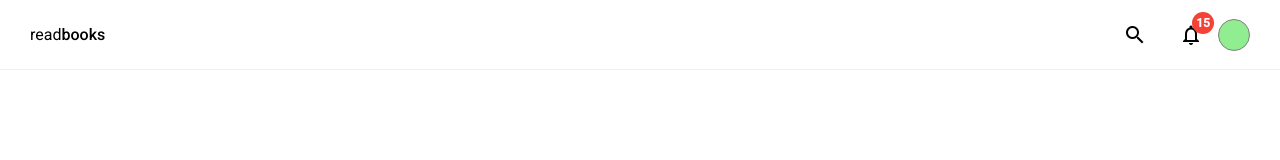
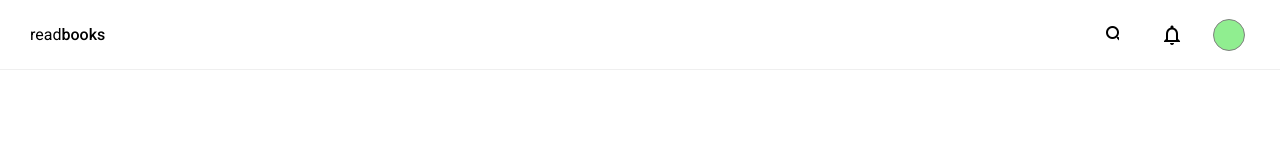
Before and after one commit to NikitaT1/bookSharing, an Angular app: page / in a window 1280 px wide. Shown: the top 160 px of the page. Built offline with nearby package versions, Linux system fonts and the light colour scheme.

Commit message:
INT-1. Header - refactoring styles

```diff
--- a/src/app/core/components/header/header.component.html
+++ b/src/app/core/components/header/header.component.html
@@ -1,17 +1,33 @@
 <div class="header">
   <div class="header-title">read<span>books</span></div>
   <div class="header-content">
+
     <app-search></app-search>
+
     <div class="notification">
-      <mat-icon matBadge="15" matBadgeColor="warn" class="bell-icon">notifications_none</mat-icon>
+      <mat-icon
+        [matBadge]="notifications"
+        matBadgeColor="warn"
+        [matBadgeHidden]="!notifications"
+        matBadgeSize="small"
+        class="bell-icon"
+      >notifications_none</mat-icon>
     </div>
-    <button mat-button [matMenuTriggerFor]="menu" class="user-menu"></button>
+
+    <div class="user-menu-container">
+      <button
+        mat-button
+        [matMenuTriggerFor]="menu"
+        class="user-menu"
+      ></button>
+    </div>
+
     <mat-menu #menu="matMenu">
-  <button mat-menu-item>Add book</button>
-  <button mat-menu-item>requests</button>
-  <button mat-menu-item>profile</button>
-  <button mat-menu-item>logout</button>
-  </mat-menu>
+      <button mat-menu-item>Add book</button>
+      <button mat-menu-item>requests</button>
+      <button mat-menu-item>profile</button>
+      <button mat-menu-item>logout</button>
+    </mat-menu>
 
   </div>
 </div>
--- a/src/app/core/components/header/header.component.scss
+++ b/src/app/core/components/header/header.component.scss
@@ -18,13 +18,12 @@
   column-gap: 15px
 }
 
-.notification {
+.notification,
+.user-menu-container {
+  width: 42px;
   cursor: pointer;
-  display: flex
-}
-
-.bell-icon {
-  margin: auto
+  display: flex;
+  justify-content: center;
 }
 
 .header-title {
--- a/src/app/core/components/header/header.component.ts
+++ b/src/app/core/components/header/header.component.ts
@@ -1,8 +1,10 @@
-import { Component, OnInit } from '@angular/core';
+import { Component } from '@angular/core';
 
 @Component({
   selector: 'app-header',
   templateUrl: './header.component.html',
   styleUrls: ['./header.component.scss'],
 })
-export class HeaderComponent {}
+export class HeaderComponent {
+  notifications = 0;
+}
--- a/src/app/shared/components/search/search.component.html
+++ b/src/app/shared/components/search/search.component.html
@@ -1,8 +1,7 @@
-<!-- <div class="search-bar">
-  <input type="text" placeholder="Search Book" />
-</div> -->
-
-<form class="searchForm" (click)="searchInput.focus()" [class.active]="(active$ | async) || searchInput.value">
-  <mat-icon class="searchIcon">search</mat-icon>
-  <input type="search" #searchInput placeholder="Search">
+<form class="search-form"
+  (click)="searchInput.focus()"
+  [class.active]="(active$ | async) || searchInput.value"
+>
+  <mat-icon class="search-icon">search</mat-icon>
+  <input #searchInput placeholder="Search">
 </form>
--- a/src/app/shared/components/search/search.component.scss
+++ b/src/app/shared/components/search/search.component.scss
@@ -1,10 +1,12 @@
-.searchForm {
+.search-form {
+  width: 42px;
 	border: solid 1px transparent;
-	padding: 4px 12px;
-	width: auto;
+	padding: 4px 8px;
 	display: flex;
 	justify-content: flex-start;
 	align-items: center;
+  gap: 8px;
+  background-color: #fff;
 
 	overflow: hidden;
 
@@ -12,34 +14,38 @@
 	-moz-border-radius: 10em;
 	border-radius: 10em;
 
-	-webkit-transition: all .5s;
-	-moz-transition: all .5s;
-	transition: all .5s;
+	-webkit-transition: border-color .3s;
+	-moz-transition: border-color .3s;
+	transition: border-color .3s, width 0.3s;
 
-	input {
-		outline: none;
-		border: none;
-		width: 0px;
-		transition: width 0.3s;
-	}
-
-	.searchIcon {
+  .search-icon {
+    flex: 0 1 24px;
 		cursor: pointer;
 	}
 
-	&.active {
-		//width: 130px;
-		background-color: #fff;
+	input {
+    flex: 1;
+    min-width: 0;
+		outline: none;
+		border: none;
+    padding: 0;
+    opacity: 0;
+    transition: opacity .3s;
+	}
+
+  &.active {
+    width: 200px;
+
+    input {
+      opacity: 1;
+    }
+  }
+
+	&.active,
+  &:hover {
 		border-color: #66CC75;
-
 		-webkit-box-shadow: 0 0 5px rgba(109,207,246,.5);
 		-moz-box-shadow: 0 0 5px rgba(109,207,246,.5);
 		box-shadow: 0 0 5px rgba(109,207,246,.5);
 	}
-
-	&.active input{
-
-		width: 60px;
-
-	}
 }
--- a/src/app/shared/components/search/search.component.ts
+++ b/src/app/shared/components/search/search.component.ts
@@ -1,5 +1,5 @@
 import { ElementRef } from '@angular/core';
-import { Component, OnInit, ViewChild, AfterViewInit } from '@angular/core';
+import { Component, ViewChild, AfterViewInit } from '@angular/core';
 import { fromEvent, merge, Observable } from 'rxjs';
 import { mapTo } from 'rxjs/operators';
 @Component({
```
Also changed, not shown: 1 other file (tests, documents, lock files or other folders).
